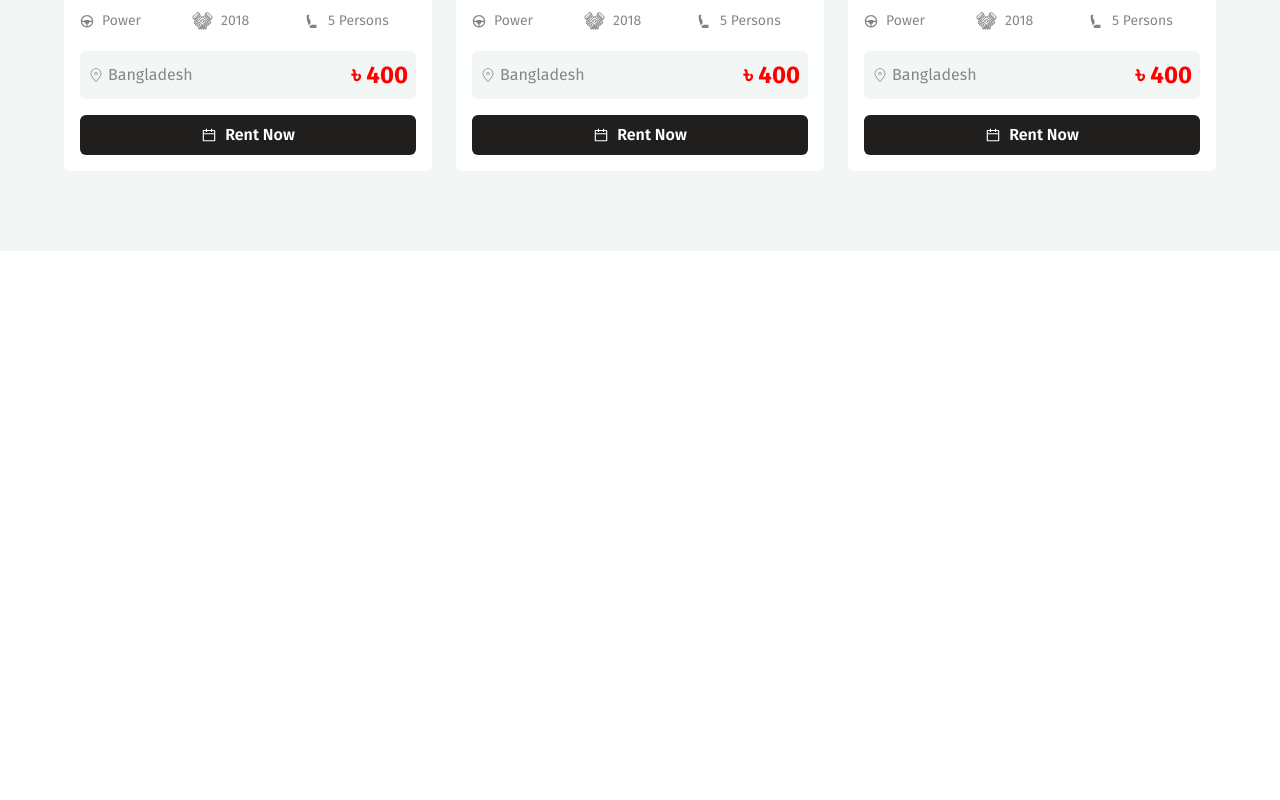
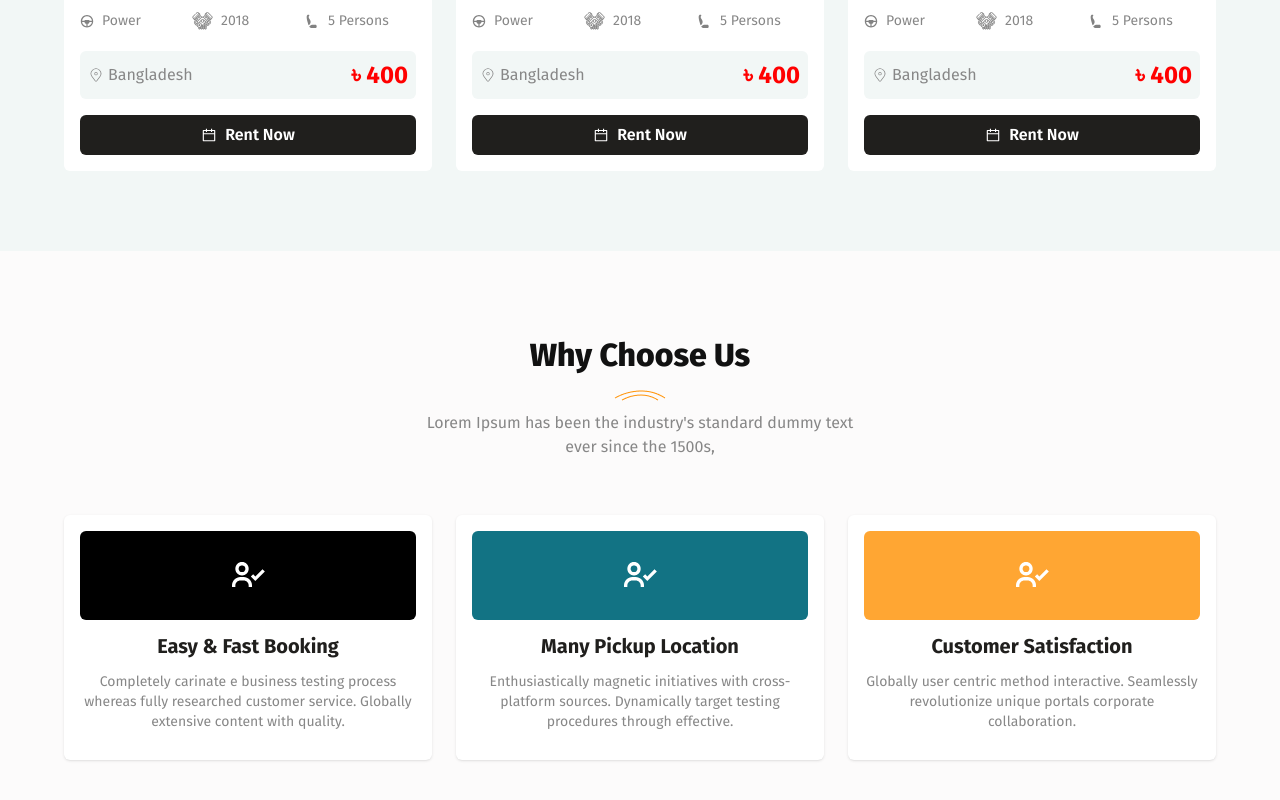
Before and after one commit to Tanjilhossaintamim/car-ranting-client, a React (Vite) app: page / in a window 1280 px wide. Shown: the part 2592-3392 px from the top of the page. Before the commit the page ends 2843 px from the top, so only its background shows below. Built offline with nearby package versions, Linux system fonts and the light colour scheme.

Commit message:
compleate why choose us section

```diff
--- a/src/components/shared/CarCard/CarCard.jsx
+++ b/src/components/shared/CarCard/CarCard.jsx
@@ -12,7 +12,7 @@ const CarCard = () => {
   return (
     <div
       className="group/card bg-white rounded-md p-4 cursor-pointer transition-all"
-      data-aos="fade-up"
+      data-aos="zoom-in"
     >
       <div className="relative overflow-hidden rounded-md">
         <img
--- a/src/pages/Home/Home/Home.jsx
+++ b/src/pages/Home/Home/Home.jsx
@@ -2,6 +2,7 @@ import Banner from "../Banner/Banner";
 import CarPicker from "../CarPicker/CarPicker";
 import HowItWork from "../HowItWork/HowItWork";
 import PopularCar from "../PopularLCar/PopularCar";
+import WhyChooseUs from "../WhyChooseUs/WhyChooseUs";
 
 const Home = () => {
   return (
@@ -10,6 +11,7 @@ const Home = () => {
       <CarPicker />
       <HowItWork />
       <PopularCar />
+      <WhyChooseUs />
     </div>
   );
 };
--- /dev/null
+++ b/src/pages/Home/WhyChooseUs/Card.jsx
@@ -0,0 +1,27 @@
+import PropTypes from "prop-types";
+const Card = ({ img, title, description, color }) => {
+  return (
+    <div className="p-4 bg-white shadow rounded-md" data-aos="zoom-in">
+      <div
+        className="py-6 flex justify-center items-center rounded-md"
+        style={{ backgroundColor: color }}
+      >
+        <img src={img} alt="" />
+      </div>
+      <div className="mt-3 text-center">
+        <h1 className="text-xl font-bold text-center text-color-black-1">
+          {title}
+        </h1>
+        <p className="text-sm text-color-gray my-3">{description}</p>
+      </div>
+    </div>
+  );
+};
+Card.propTypes = {
+  img: PropTypes.string,
+  title: PropTypes.string,
+  description: PropTypes.string,
+  color: PropTypes.string,
+};
+
+export default Card;
--- /dev/null
+++ b/src/pages/Home/WhyChooseUs/WhyChooseUs.jsx
@@ -0,0 +1,37 @@
+import Heading from "../../../components/shared/Heading/Heading";
+import UserCheckimg from "../../../assets/bx-user-check.svg";
+import Card from "./Card";
+
+const WhyChooseUs = () => {
+  return (
+    <section className="py-20 bg-[#FCFBFB]">
+      <Heading
+        title="Why Choose Us"
+        description="Lorem Ipsum has been the industry's standard dummy text ever since the 1500s,"
+      />
+      <div className="max-w-6xl mx-auto grid grid-cols-1 gap-6 lg:grid-cols-3 px-4 lg:px-0">
+        {/* card 1 */}
+        <Card
+          img={UserCheckimg}
+          title="Easy & Fast Booking"
+          description="Completely carinate e business testing process whereas fully researched customer service. Globally extensive content with quality."
+          color="#000"
+        />
+        <Card
+          img={UserCheckimg}
+          title="Many Pickup Location"
+          description="Enthusiastically magnetic initiatives with cross-platform sources. Dynamically target testing procedures through effective."
+          color="#127384"
+        />
+        <Card
+          img={UserCheckimg}
+          title="Customer Satisfaction"
+          description="Globally user centric method interactive. Seamlessly revolutionize unique portals corporate collaboration."
+          color="#FFA633"
+        />
+      </div>
+    </section>
+  );
+};
+
+export default WhyChooseUs;
```
Also changed, not shown: src/assets/bx-user-check.svg (added), src/assets/choose-left.png (added).
